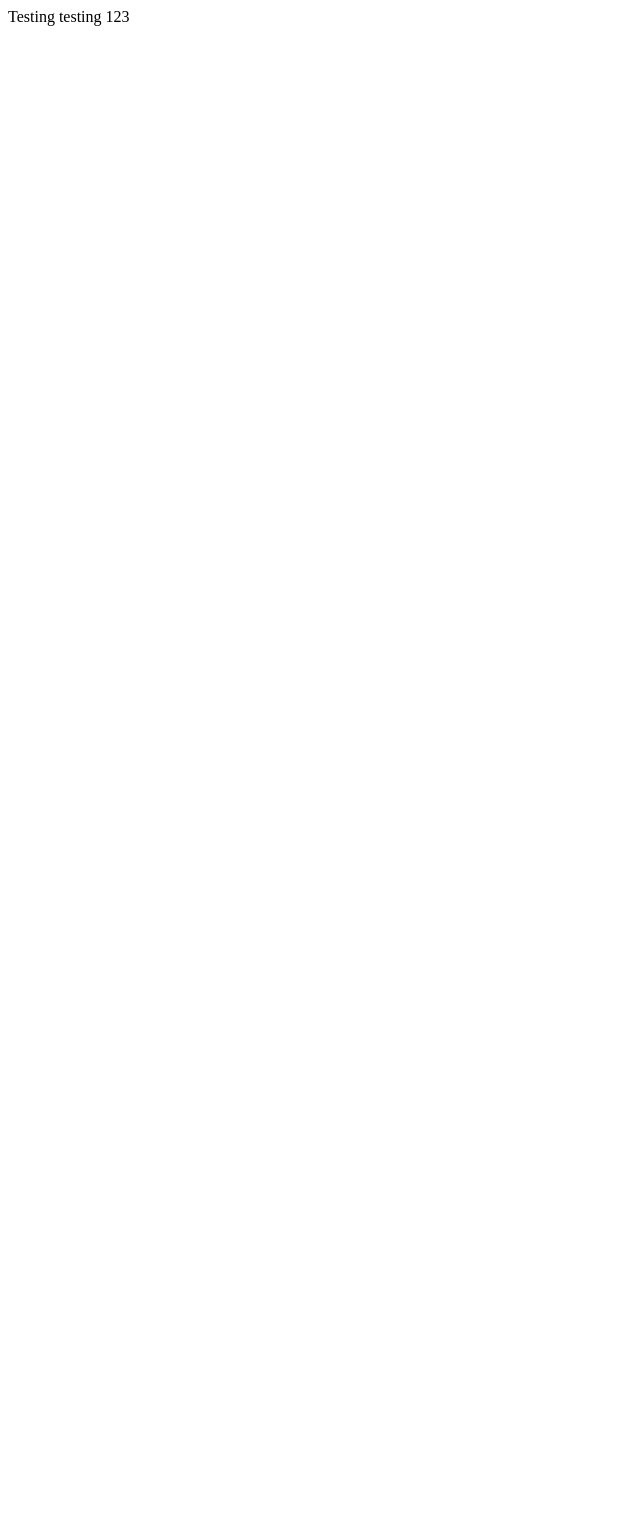
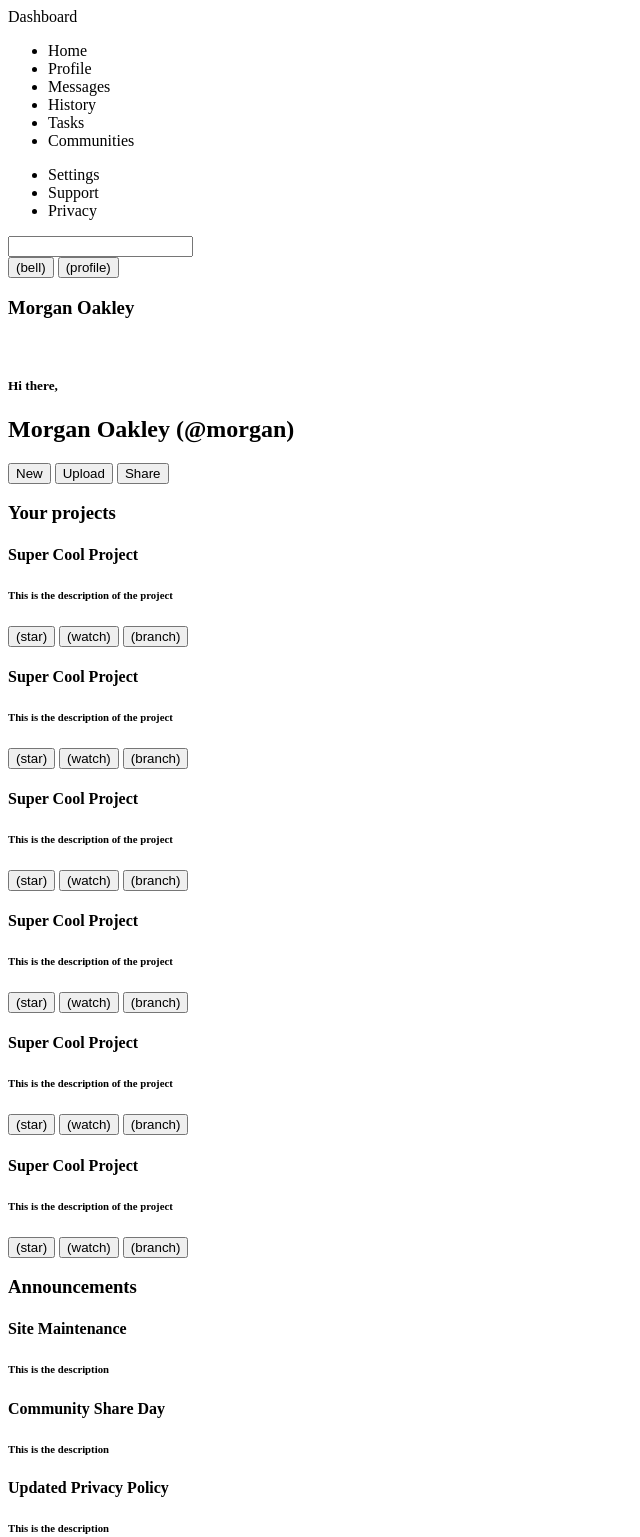
Before and after one commit to kelseyonline/admin-dashboard, a plain HTML site: page index.html in a window 1280 px wide. Shown: the top 1537 px of the page, without its empty margins (0-640 px from the left). Before the commit the page ends 800 px from the top, so only its background shows below. Drawn offline with Linux system fonts and the light colour scheme.

Commit message:
Add basic web structure

```diff
--- a/index.html
+++ b/index.html
@@ -6,6 +6,136 @@
     <title>Admin Dashboard</title>
 </head>
 <body>
-    Testing testing 123
+    <aside class="dashboard">
+        <div class="hero">Dashboard</div>
+        <ul class="main-menu">
+            <li>Home</li>
+            <li>Profile</li>
+            <li>Messages</li>
+            <li>History</li>
+            <li>Tasks</li>
+            <li>Communities</li>
+        </ul>
+        <ul class="other-menu">
+            <li>Settings</li>
+            <li>Support</li>
+            <li>Privacy</li>
+        </ul>
+    </aside>
+    <div class="banner">
+        <input type="search">
+        <div class="profile">
+            <button id="notification-button">(bell)</button>
+            <button id="profile-img">(profile)</button>
+            <h3 id="profile-name">Morgan Oakley</h3>
+        </div>
+        <div class="greeting">
+            <img src="" alt="" id="main-profile-img">
+            <h5>Hi there,</h5>
+            <h2 id="username">Morgan Oakley (@morgan)</h2>
+        </div>
+        <div class="post-actions">
+            <button id="new-btn">New</button>
+            <button id="upload-btn">Upload</button>
+            <button class="share-btn">Share</button>
+        </div>
+    </div>
+    <div class="your-projects">
+        <h3>Your projects</h3>
+        <div class="project-grid">
+            <div class="project-item">
+                <h4 class="project-title">Super Cool Project</h4>
+                <h6 class="project-description">This is the description of the project</h6>
+                <div class="project-actions">
+                    <button class="favorite-btn">(star)</button>
+                    <button class="watch-btn">(watch)</button>
+                    <button class="branch-btn">(branch)</button>
+                </div>
+            </div>
+            <div class="project-item">
+                <h4 class="project-title">Super Cool Project</h4>
+                <h6 class="project-description">This is the description of the project</h6>
+                <div class="project-actions">
+                    <button class="favorite-btn">(star)</button>
+                    <button class="watch-btn">(watch)</button>
+                    <button class="branch-btn">(branch)</button>
+                </div>
+            </div>
+            <div class="project-item">
+                <h4 class="project-title">Super Cool Project</h4>
+                <h6 class="project-description">This is the description of the project</h6>
+                <div class="project-actions">
+                    <button class="favorite-btn">(star)</button>
+                    <button class="watch-btn">(watch)</button>
+                    <button class="branch-btn">(branch)</button>
+                </div>
+            </div>
+            <div class="project-item">
+                <h4 class="project-title">Super Cool Project</h4>
+                <h6 class="project-description">This is the description of the project</h6>
+                <div class="project-actions">
+                    <button class="favorite-btn">(star)</button>
+                    <button class="watch-btn">(watch)</button>
+                    <button class="branch-btn">(branch)</button>
+                </div>
+            </div>
+            <div class="project-item">
+                <h4 class="project-title">Super Cool Project</h4>
+                <h6 class="project-description">This is the description of the project</h6>
+                <div class="project-actions">
+                    <button class="favorite-btn">(star)</button>
+                    <button class="watch-btn">(watch)</button>
+                    <button class="branch-btn">(branch)</button>
+                </div>
+            </div>
+            <div class="project-item">
+                <h4 class="project-title">Super Cool Project</h4>
+                <h6 class="project-description">This is the description of the project</h6>
+                <div class="project-actions">
+                    <button class="favorite-btn">(star)</button>
+                    <button class="watch-btn">(watch)</button>
+                    <button class="branch-btn">(branch)</button>
+                </div>
+            </div>
+        </div>
+    </div>
+    <div class="announcements">
+        <h3>Announcements</h3>
+        <div class="announcement-item">
+            <h4 class="announcement-title">Site Maintenance</h4>
+            <h6 class="announcement-description">This is the description</h6>
+        </div>
+        <div class="announcement-item">
+            <h4 class="announcement-title">Community Share Day</h4>
+            <h6 class="announcement-description">This is the description</h6>
+        </div>
+        <div class="announcement-item">
+            <h4 class="announcement-title">Updated Privacy Policy</h4>
+            <h6 class="announcement-description">This is the description</h6>
+        </div>
+    </div>
+    <div class="trending">
+        <h3>Trending</h3>
+        <div class="trending-profile">
+            <button class="trending-profile-btn">(profile)</button>
+            <h4 class="trending-username">@tegan</h4>
+            <h6 class="trending-description">World Peace Builder</h6>
+        </div>
+        <div class="trending-profile">
+            <button class="trending-profile-btn">(profile)</button>
+            <h4 class="trending-username">@ivan</h4>
+            <h6 class="trending-description">Live Laugh Love</h6>
+        </div>
+        <div class="trending-profile">
+            <button class="trending-profile-btn">(profile)</button>
+            <h4 class="trending-username">@kendall</h4>
+            <h6 class="trending-description">Life Changing App</h6>
+        </div>
+        <div class="trending-profile">
+            <button class="trending-profile-btn">(profile)</button>
+            <h4 class="trending-username">@alex</h4>
+            <h6 class="trending-description">No Traffic Maker</h6>
+        </div>
+    </div>
 </body>
 </html>
```
